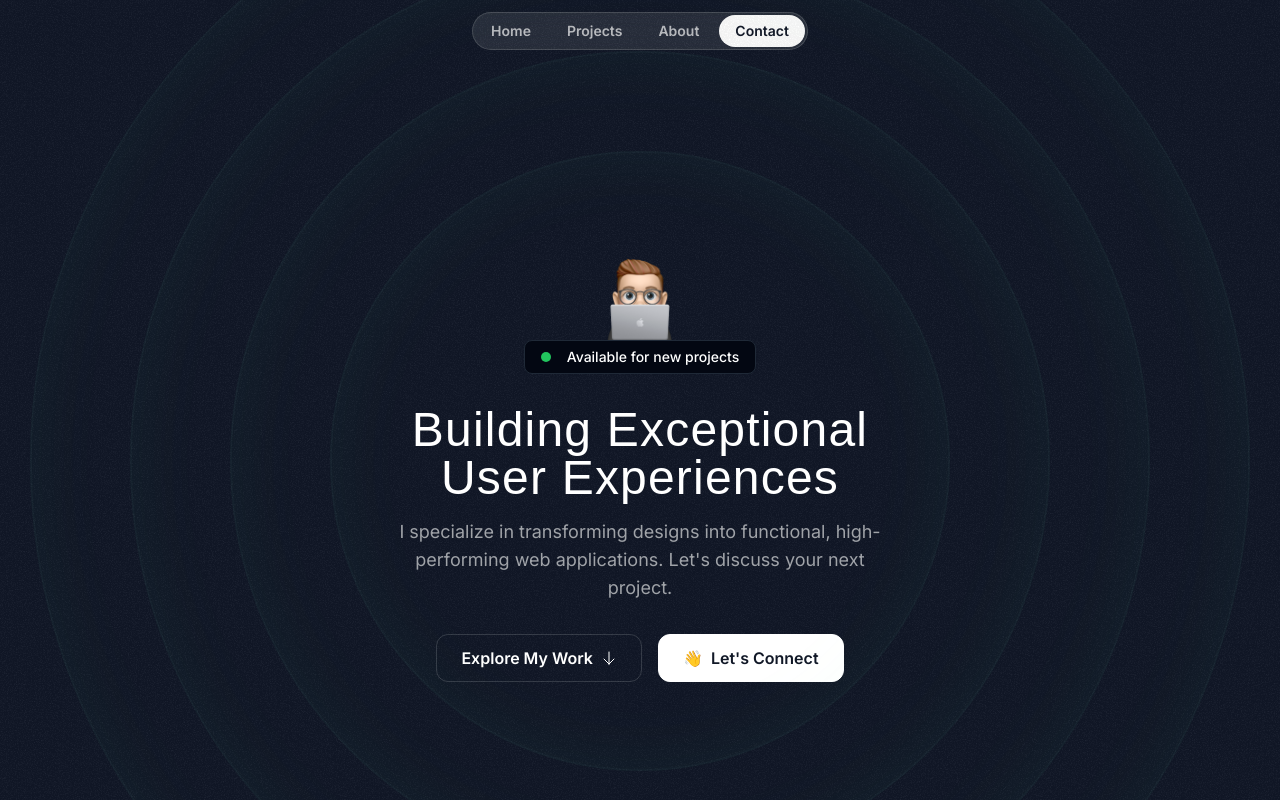
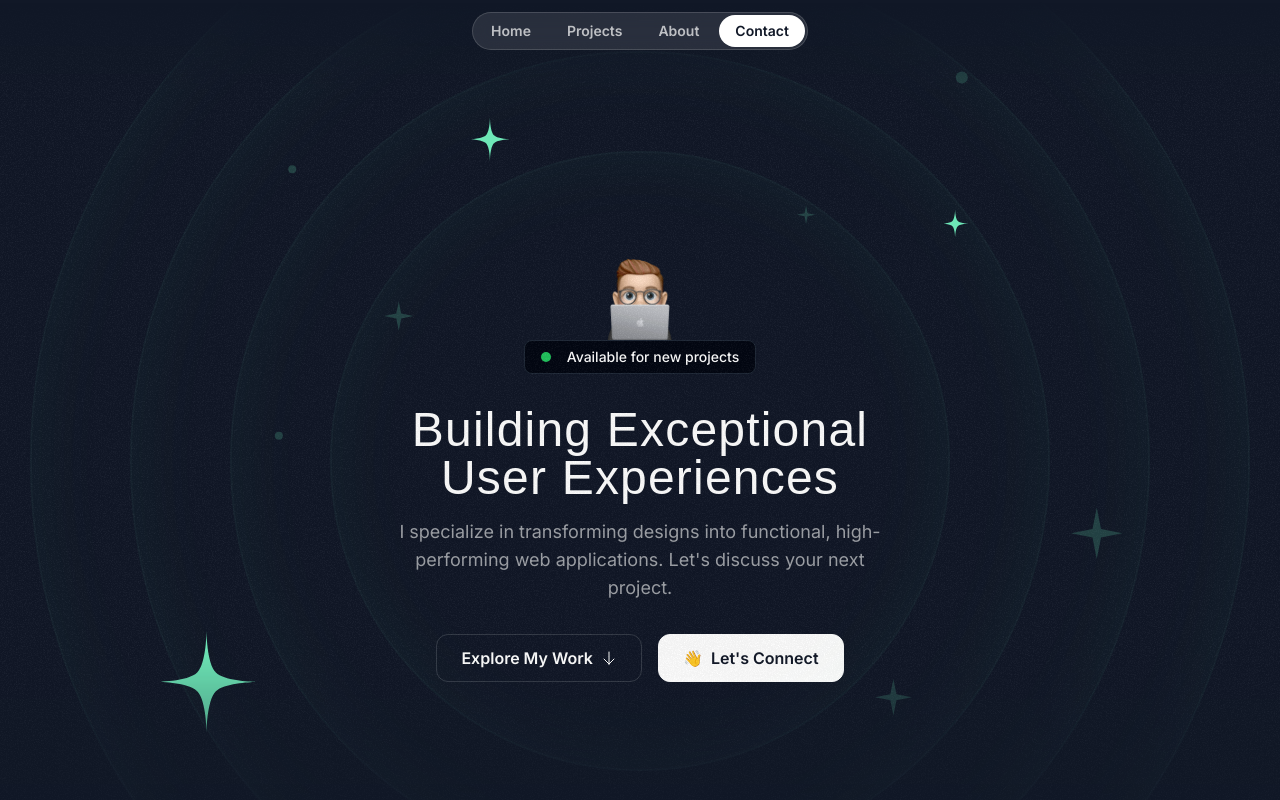
Before and after one commit to JonyKapash/Personal-Portfolio, a Next.js app: page / in a window 1280 px wide. Shown: the top 800 px of the page. Built offline with nearby package versions, Linux system fonts and the light colour scheme; a web font is replaced by a local one.

Commit message:
Implement HeroOrbit component and enhance Hero section with orbiting elements

```diff
--- /dev/null
+++ b/src/components/HeroOrbit.tsx
@@ -0,0 +1,29 @@
+import { PropsWithChildren } from "react";
+
+export const HeroOrbit = ({
+  children,
+  size,
+  rotation,
+}: PropsWithChildren<{ size: number; rotation: number }>) => {
+  return (
+    <div className="absolute top-1/2 left-1/2 -translate-x-1/2 -translate-y-1/2">
+      <div
+        className="flex items-start justify-start"
+        style={{
+          width: `${size}px`,
+          height: `${size}px`,
+          transform: `rotate(${rotation}deg)`,
+        }}
+      >
+        <div
+          className="inline-flex"
+          style={{
+            transform: `rotate(${rotation * -1}deg)`,
+          }}
+        >
+          {children}
+        </div>
+      </div>
+    </div>
+  );
+};
--- a/src/sections/Header.tsx
+++ b/src/sections/Header.tsx
@@ -1,6 +1,6 @@
 export const Header = () => {
   return (
-    <div className="flex justify-center items-center fixed top-3 w-full">
+    <div className="flex justify-center items-center fixed top-3 w-full z-10">
       <nav className="flex gap-1 p-0.5 border border-white/15 rounded-full bg-white/10 backdrop-blur">
         <a href="#" className="nav-item">
           Home
--- a/src/sections/Hero.tsx
+++ b/src/sections/Hero.tsx
@@ -1,11 +1,15 @@
 import memojiImage from "@/assets/images/memoji-computer.png";
 import ArrowDown from "@/assets/icons/arrow-down.svg";
 import grainImage from "@/assets/images/grain.jpg";
+import StarIcon from "@/assets/icons/star.svg";
+import SparkleIcon from "@/assets/icons/sparkle.svg";
 import Image from "next/image";
+import { HeroOrbit } from "../components/HeroOrbit";
 
 export const HeroSection = () => {
   return (
-    <div className="py-32 md:py-48 lg:py-60 relative z-0">
+    <div className="py-32 md:py-48 lg:py-60 relative z-0 overflow-x-clip">
+      <div className="absolute inset-0 [mask-image:linear-gradient(to_bottom,transparent,black_10%,black_70%,transparent)]">
         <div
           className="absolute inset-0 -z-30 opacity-5"
           style={{
@@ -16,6 +20,37 @@
         <div className="size-[820px] hero-ring"></div>
         <div className="size-[1020px] hero-ring"></div>
         <div className="size-[1220px] hero-ring"></div>
+        <HeroOrbit size={800} rotation={-72}>
+          <StarIcon className="size-28 text-emerald-300" />
+        </HeroOrbit>
+        <HeroOrbit size={550} rotation={20}>
+          <StarIcon className="size-12 text-emerald-300" />
+        </HeroOrbit>
+        <HeroOrbit size={590} rotation={98}>
+          <StarIcon className="size-8 text-emerald-300" />
+        </HeroOrbit>
+        <HeroOrbit size={430} rotation={-14}>
+          <SparkleIcon className="size-8 text-emerald-300/20" />
+        </HeroOrbit>
+        <HeroOrbit size={440} rotation={79}>
+          <SparkleIcon className="size-5 text-emerald-300/20" />
+        </HeroOrbit>
+        <HeroOrbit size={530} rotation={178}>
+          <SparkleIcon className="size-10 text-emerald-300/20" />
+        </HeroOrbit>
+        <HeroOrbit size={710} rotation={144}>
+          <SparkleIcon className="size-14 text-emerald-300/20" />
+        </HeroOrbit>
+        <HeroOrbit size={720} rotation={85}>
+          <div className="size-3 bg-emerald-300/20 rounded-full"></div>
+        </HeroOrbit>
+        <HeroOrbit size={520} rotation={-41}>
+          <div className="size-2 bg-emerald-300/20 rounded-full"></div>
+        </HeroOrbit>
+        <HeroOrbit size={650} rotation={-5}>
+          <div className="size-2 bg-emerald-300/20 rounded-full"></div>
+        </HeroOrbit>
+      </div>
       <div className="container">
         <div className="flex flex-col items-center">
           <Image
```
Lines whose indentation alone changed are shown as unchanged.
